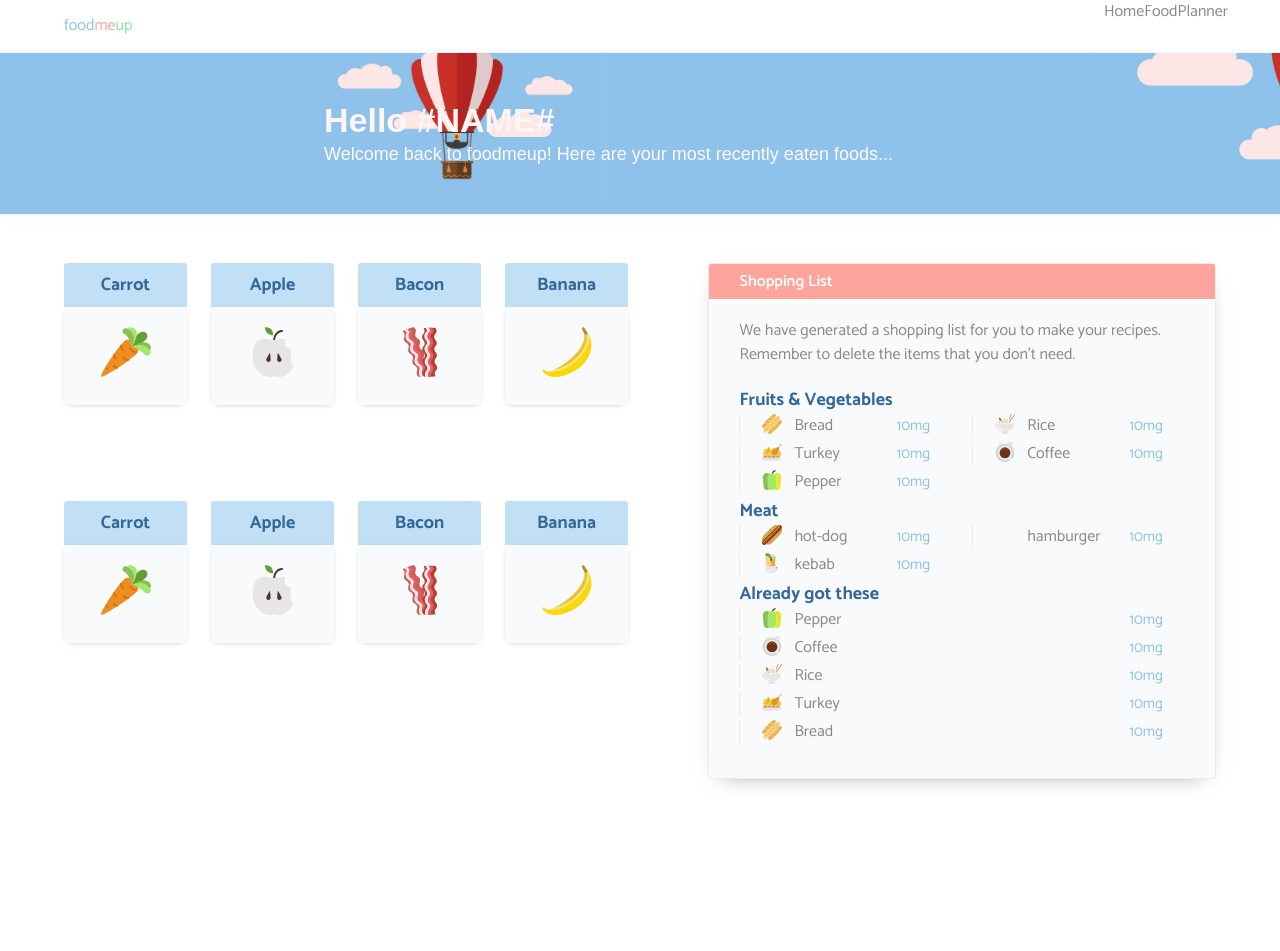
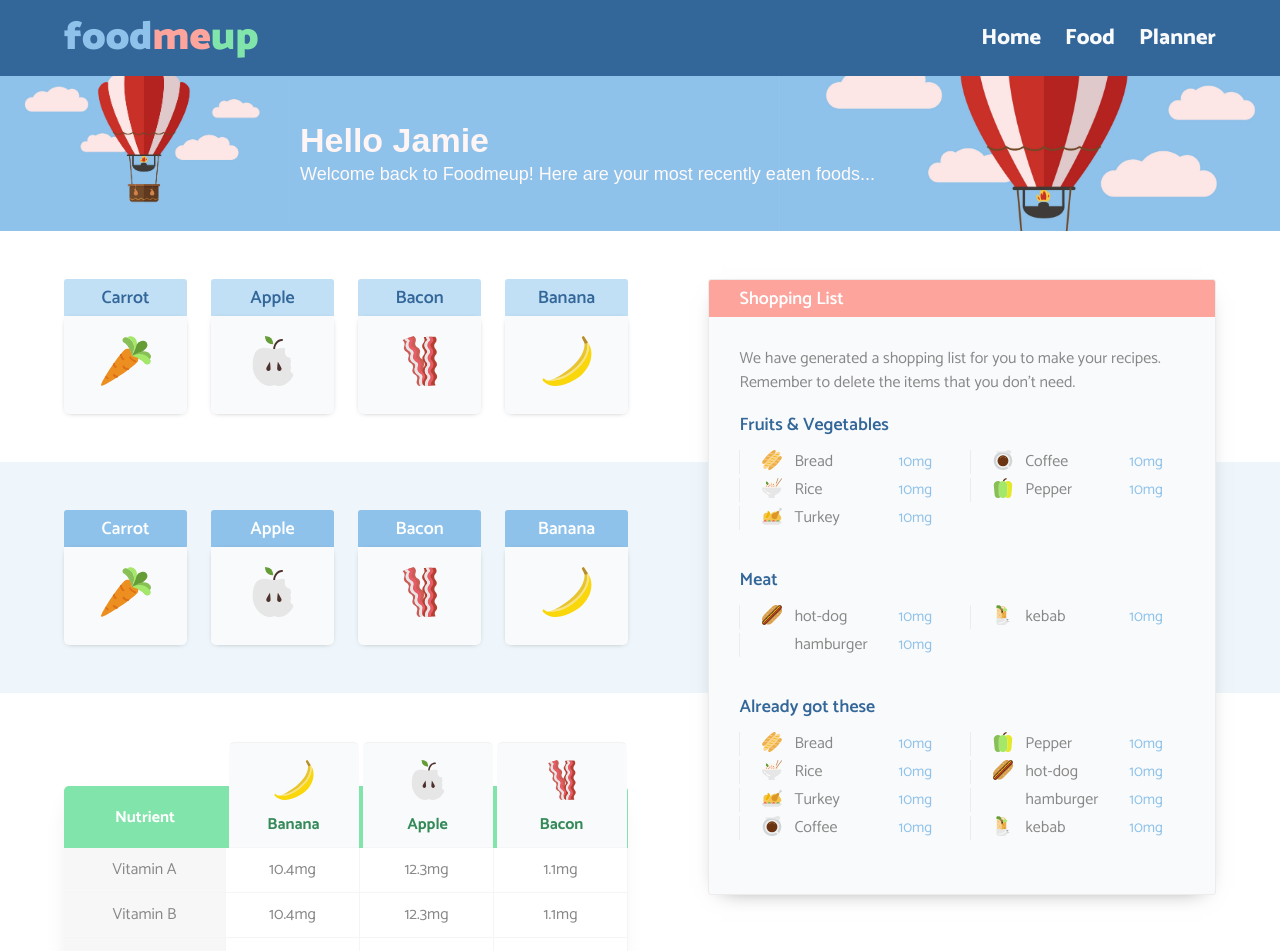
Before and after one commit to jamcd/food-app, a React (Create React App) app: page / in a window 1280 px wide. Shown: the top 951 px of the page. Before the commit the page ends 800 px from the top, so only its background shows below. Built offline with nearby package versions, Linux system fonts and the light colour scheme.

Commit message:
Added new component for shopping list Fixed console errors about missing array keys Further work on implementing the design

```diff
--- a/src/App.js
+++ b/src/App.js
@@ -7,15 +7,20 @@ import jelly from './img/food/jelly.svg'
 import apple from './img/food/apple.svg'
 import bacon from './img/food/bacon.svg'
 import banana from './img/food/banana.svg'
+import hamburger from './img/food/hamburguer-1.svg'
 import FoodItem from './components/FoodItem'
-
+import NutrientTable from './components/NutrientTable'
 
 class App extends Component {
+  constructor (props) {
+    super(props)
+    this.state = { userName: 'Jamie' };
+  }
   render() {
     return (
       <div className="App">
-        <NavBar />
-        <Header />
+        <NavBar className="main-nav"/>
+        <Header userName={this.state.userName}/>
         <HomePage />
       </div>
     );
@@ -25,7 +30,7 @@ class App extends Component {
 class NavBar extends Component {
   render() {
     return (
-      <section className="navbar" role="navigation">
+      <section className={'navbar ' + this.props.className} role="navigation">
         <div className="container">
           <div className="navbar-brand">
             <a href="/" className="navbar-item">
@@ -34,16 +39,16 @@ class NavBar extends Component {
             </a>
           </div>
           <div className="navbar-menu navbar-end">
-            <div className="site-nav-item">Home</div>
+            <a className="site-nav-item navbar-item">Home</a>
 
-            <div className="site-nav-item">Food</div>
+            <a className="site-nav-item navbar-item">Food</a>
 
-            <div className="site-nav-item">Planner
+            <a className="site-nav-item navbar-item">Planner
 
               <div className="site-nav__submenu">
                 <div className="food-item col-jm-8" draggable="true">
                   <div className="food-item__heading">
-                    <h6>Cupcake</h6>
+                    <h6 className="title is-6">Cupcake</h6>
                   </div>
                   <div className="food-item__content">
                     <img className="food-item__image" src={cupcake} alt="Cupcake" width="50" height="50"
@@ -52,7 +57,7 @@ class NavBar extends Component {
                 </div>
                 <div className="food-item col-jm-8" draggable="true">
                   <div className="food-item__heading">
-                    <h6>Carrot</h6>
+                    <h6 className="title is-6">Carrot</h6>
                   </div>
                   <div className="food-item__content">
                     <img className="food-item__image" src={carrot} alt="Carrot" width="50" height="50"
@@ -61,7 +66,7 @@ class NavBar extends Component {
                 </div>
                 <div className="food-item col-jm-8" draggable="true">
                   <div className="food-item__heading">
-                    <h6>Butter</h6>
+                    <h6 className="title is-6">Butter</h6>
                   </div>
                   <div className="food-item__content">
                     <img className="food-item__image" src={butter} alt="Butter" width="50" height="50"
@@ -70,14 +75,14 @@ class NavBar extends Component {
                 </div>
                 <div className="food-item col-jm-8" draggable="true">
                   <div className="food-item__heading">
-                    <h6>Jelly</h6>
+                    <h6 className="title is-6">Jelly</h6>
                   </div>
                   <div className="food-item__content">
                     <img className="food-item__image" src={jelly} alt="Jelly" width="50" height="50" draggable="false"/>
                   </div>
                 </div>
               </div>
-            </div>
+            </a>
           </div>
         </div>
       </section>
@@ -88,17 +93,17 @@ class NavBar extends Component {
 class FeaturedFoods extends Component {
   render() {
     return [
-      <div className="column">
-        <FoodItem name="Carrot" imgUri={carrot} />
+      <div className="column" key="Carrot">
+        <FoodItem name="Carrot" theme={this.props.theme} imgUri={carrot} />
       </div>,
-      <div className="column">
-        <FoodItem name="Apple" imgUri={apple} />
+      <div className="column" key="Apple">
+        <FoodItem name="Apple" theme={this.props.theme} imgUri={apple} />
       </div>,
-      <div className="column">
-        <FoodItem name="Bacon" imgUri={bacon} />
+      <div className="column" key="Bacon">
+        <FoodItem name="Bacon" theme={this.props.theme} imgUri={bacon} />
       </div>,
-      <div className="column">
-        <FoodItem name="Banana" imgUri={banana} />
+      <div className="column" key="Banana">
+        <FoodItem name="Banana" theme={this.props.theme} imgUri={banana} />
       </div>
     ]
   }
@@ -110,8 +115,8 @@ class Header extends Component {
       <section className="hero">
         <div className="hero-body welcome-section">
           <div className="container">
-            <h1 className="title welcome-title">Hello #NAME#</h1>
-            <h2 className="subtitle welcome-message">Welcome back to foodmeup! Here are your most recently eaten foods...</h2>
+            <h1 className="title welcome-title">Hello {this.props.userName}</h1>
+            <h2 className="subtitle welcome-message">Welcome back to Foodmeup! Here are your most recently eaten foods...</h2>
           </div>
         </div>
       </section>
@@ -128,7 +133,7 @@ class Header extends Component {
 class HomePage extends Component {
   render () {
     return [
-      <section className="section">
+      <section className="section" key="foods">
         <div className="container">
           <div className="columns">
             <FeaturedFoods />
@@ -138,13 +143,22 @@ class HomePage extends Component {
           </div>
         </div>
       </section>,
-      <section className="section">
+      <section className="section alt-background" key="foods-dark">
         <div className="container">
           <div className="columns">
             <div className="column is-half">
               <div className="columns">
-                <FeaturedFoods />
+                <FeaturedFoods theme="dark" />
               </div>
+            </div>
+          </div>
+        </div>
+      </section>,
+      <section className="section" key="nutrient-table">
+        <div className="container">
+          <div className="columns">
+            <div className="column is-half">
+              <NutrientTable />
             </div>
           </div>
         </div>
@@ -160,11 +174,8 @@ class ShoppingList extends Component {
     this.foodToBuy = {
       fruitVeg: ['Bread', 'Rice', 'Turkey', 'Coffee', 'Pepper'],
       meat: ['hot-dog', 'hamburger', 'kebab']
-    }
-    this.foodOwned = {
-      fruitVeg: ['Bread', 'Rice', 'Turkey', 'Coffee', 'Pepper'],
-      meat: ['hot-dog', 'hamburger', 'kebab']
-    }
+    };
+    this.foodOwned = ['Bread', 'Rice', 'Turkey', 'Coffee', 'Pepper', 'hot-dog', 'hamburger', 'kebab']
   };
 
   // Lifecycle hooks
@@ -183,58 +194,38 @@ class ShoppingList extends Component {
           <div className="shopping-list__content is-clearfix">
             <p>We have generated a shopping list for you to make your recipes. Remember to delete the items that you don't need.</p>
 
-            <h6>Fruits & Vegetables</h6>
-            <div className="row">
+            <h6 className="shopping-list__title title is-6">Fruits & Vegetables</h6>
+            <ul className="shopping-list__list">
               {this.foodToBuy.fruitVeg.map(food => {
                 return (
-                  <div className="col-jm-2" key={food}>
-                    <ul className="is-clearfix">
-                      <li className={'shopping-list__item food-icon--' + food.toLowerCase()}>{food}
-                        <span className="shopping-list__item-weight">10mg</span>
-                      </li>
-                    </ul>
-                  </div>
+                  <li className={'shopping-list__item food-icon--' + food.toLowerCase()} key={food}>{food}
+                    <span className="shopping-list__item-weight">10mg</span>
+                  </li>
                 )
               })}
-            </div>
+            </ul>
 
-            <h6>Meat</h6>
-            <div className="row">
+            <h6 className="shopping-list__title title is-6">Meat</h6>
+            <ul className="shopping-list__list">
               {this.foodToBuy.meat.map(food => {
                 return (
-                  <div className="col-jm-2" key={food}>
-                    <ul className="is-clearfix">
-                      <li className={'shopping-list__item food-icon--' + food.toLowerCase()}>{food}
-                        <span className="shopping-list__item-weight">10mg</span>
-                      </li>
-                    </ul>
-                  </div>
+                  <li className={'shopping-list__item food-icon--' + food.toLowerCase()} key={food}>{food}
+                    <span className="shopping-list__item-weight">10mg</span>
+                  </li>
                 )
               })}
-            </div>
+            </ul>
 
-            <h6>Already got these</h6>
-            <div className="row">
-              <div className="col-jm-1">
-                <ul className="is-clearfix">
-                  <li className="shopping-list__item food-icon--pepper">Pepper
+            <h6 className="shopping-list__title title is-6">Already got these</h6>
+            <ul className="shopping-list__list">
+              {this.foodOwned.map(food => {
+                return (
+                  <li className={'shopping-list__item food-icon--' + food.toLowerCase()} key={food}>{food}
                     <span className="shopping-list__item-weight">10mg</span>
                   </li>
-                  <li className="shopping-list__item food-icon--coffee">Coffee
-                    <span className="shopping-list__item-weight">10mg</span>
-                  </li>
-                  <li className="shopping-list__item food-icon--rice">Rice
-                    <span className="shopping-list__item-weight">10mg</span>
-                  </li>
-                  <li className="shopping-list__item food-icon--turkey">Turkey
-                    <span className="shopping-list__item-weight">10mg</span>
-                  </li>
-                  <li className="shopping-list__item food-icon--bread">Bread
-                    <span className="shopping-list__item-weight">10mg</span>
-                  </li>
-                </ul>
-              </div>
-            </div>
+                )
+              })}
+            </ul>
 
           </div>
         </div>
--- a/src/App.scss
+++ b/src/App.scss
@@ -1,45 +1,136 @@
 @import "../node_modules/bulma/sass/utilities/initial-variables";
 @import "../node_modules/bulma/sass/utilities/functions";
 @import url('https://fonts.googleapis.com/css?family=Catamaran:100,200,300,400,500,600,700,800,900');
+// Custom variables
+$food-blue: #c1e0f5;
+$dark-blue: #369;
 // Bulma overrides
-$light-blue: #c1e0f5;
-$primary: $light-blue;
+$sky-blue: #c1e0f5;
+$light-blue: #EEF6FB;
+$pink: #FDA49D;
+$dark-green: #81E4AB;
+$dark-sky-blue: #8EC2EA;
+//$dark-pink: ; // TODO JM
 $light: #F9FAFB;
+$primary: $sky-blue;
 $family-sans-serif: 'Catamaran', sans-serif;
 $family-primary: $family-sans-serif;
 $text: #888;
-
+$title-color: $dark-blue;
+$title-size: $size-1;
+$size-6: 1.12rem;
+$navbar-item-color: $light;
+$navbar-item-hover-color: $dark-blue;
+$navbar-item-active-color: $sky-blue;
 // Import remaining Bulma styles
 @import "../node_modules/bulma/bulma";
 
-.App {
-  //text-align: center;
+
+.main-nav {
+  background: $dark-blue;
+
+  .navbar-menu {
+    font-size: 22px;
+
+    .navbar-item {
+      font-weight: 800;
+    }
+  }
 }
 
-.App-logo {
-  animation: App-logo-spin infinite 20s linear;
-  height: 80px;
+.navbar-brand {
+  font-size: 40px;
+  font-weight: 900;
+
+  .navbar-item:hover {
+    background: none;
+  }
+}
+.welcome-section {
+  padding: 0;
+
+  background-color: #8EC2EA;
+
+  .container {
+    max-width: 1230px;
+    padding: 45px 50px;
+    background: url('img/hot-air-balloon-web.jpg') -26px -15px / 290px no-repeat, url('img/hot-air-balloon-web.jpg') 754px -60px / 530px no-repeat;
+  }
 }
 
-.App-header {
-  background-color: #222;
-  height: 150px;
-  padding: 20px;
+.alt-background {
+  background: $light-blue;
+}
+
+.food-item {
+  &--dark &__heading {
+    background: $dark-sky-blue;
+
+    .title {
       color: white;
     }
-
-.App-title {
-  font-size: 1.5em;
+  }
 }
 
-.App-intro {
-  font-size: large;
+.nutrient-table {
+  width: 100%;
+  margin-top: 45px;
+  text-align: center;
+  border-spacing: 0;
+  border-radius: 7px;
+  box-shadow: -2px 7px 25px -11px #E0E0E0;
+  border-collapse: separate;
+  table-layout: fixed;
+
+  tbody {
+    tr:last-of-type td:first-of-type {
+      border-radius: 0 0 0 5px;
+    }
+    tr:last-of-type td:last-of-type {
+      border-radius: 0 0 5px 0;
+    }
+    tr td:first-of-type {
+      background: #F7F7F7;
+    }
+  }
+  th {
+    width: 134px;
+    padding: 9px 2.5px 8px;
+    text-align: center;
+    vertical-align: middle;
+    background: $dark-green;
+    color: white;
+
+    &:first-of-type {
+      width: auto;
+      border-radius: 5px 0 0 0;
+
+      td {
+        padding-top: 20px;
+      }
+    }
+    &:last-of-type {
+      border-radius: 0 5px 0 0;
+    }
+    span {
+      width: 130px;
+    }
+  }
+  td {
+    padding: 10px;
+    text-align: center;
+    border-right: 1px solid whitesmoke;
+    border-bottom: 1px solid whitesmoke;
+  }
 }
 
-@keyframes App-logo-spin {
-  from { transform: rotate(0deg); }
-  to { transform: rotate(360deg); }
+
+
+.nutrient-table td {
+
 }
+
+
 
 
 // Food icons
@@ -378,24 +469,15 @@ h6 {
   color:#81E4AB;
 }
 
+$welcome-message-margin-left: 225px;
 
-.welcome-section {
-  border-bottom: 1px solid #F4F6F9;
-  border-top: 1px solid #F4F6F9;
-  box-shadow: 0 10px 30px #FDFDFD;
-  background: url('img/hot-air-balloon-web.jpg'), url('img/hot-air-balloon-web.jpg');
-  background-position: 312px -15px, 1090px -60px;
-  background-size: 290px, 530px;
-  background-repeat: no-repeat;
-  background-color: #8EC2EA;
-}
 .welcome-title {
-  margin-left: 260px;
+  margin-left: $welcome-message-margin-left;
   color: #FFF5F4;
   font-size: 34px;
 }
 .welcome-message {
-  margin-left: 260px;
+  margin-left: $welcome-message-margin-left;
   color: #FFF9F9;
   font-size: 18px;
   font-weight: 400;
@@ -408,48 +490,59 @@ h6 {
   border-radius: 3px;
   z-index: 9;
   box-shadow: 0 7px 22px -14px #7D7D7D;
-}
-.shopping-list__heading {
+
+  &__heading {
     background: #FDA49D;
     padding: 9px 30px 8px;
-}
-.shopping-list__heading h6 {
+
+    h6 {
       color: white;
     }
-.shopping-list__content {
-  padding: 20px 30px 30px;
   }
-.shopping-list__content p {
+  & &__title { // Higher specificity required
+    margin-bottom: 15px;
+  }
+  &__list {
+    column-count: 2;
+    margin-bottom: 20px;
+  }
+  &__content {
+    padding: 30px;
+
+    p {
       margin: 0 0 20px;
     }
-.shopping-list__container {
+  }
+  &__container {
     position: relative;
     float: right;
     width: 90%;
   }
-.shopping-list ul {
-  list-style: none;
-  padding-left: 0;
-}
-.shopping-list__item {
+  &__item {
     box-sizing: border-box;
     width: 100%;
     margin-bottom: 4px;
     border-left: 1px solid #ECECEC;
     padding: 0 22px;
-}
-.shopping-list__item,
-.shopping-list__item[class*="food-icon"]:before {
+
+    &,
+    &[class*="food-icon"]:before {
       float: left;
       line-height: 24px;
     }
-.shopping-list__item[class*="food-icon"]:before {
+    &[class*="food-icon"]:before {
       margin-right: 12px;
     }
-.shopping-list__item-weight {
+  }
+  &__item-weight {
     float: right;
     color: #8EC2EA;
     font-size: 15px;
+  }
+  ul {
+    list-style: none;
+    padding-left: 0;
+  }
 }
 
 
@@ -519,44 +612,6 @@ h6 {
   float: left;
   width: 50%;
 }
-.nutrient-table {
-  width: 100%;
-  margin-top: 45px;
-  text-align: center;
-  border-spacing: 0;
-  border-radius: 7px;
-  box-shadow: -2px 7px 25px -11px #E0E0E0;
-}
-.nutrient-table th {
-  width: 70px;
-  background: #81E4AB;
-  color: white;
-  padding: 9px 2.5px 8px;
-}
-.nutrient-table th:first-of-type {
-  border-radius: 5px 0 0 0;
-}
-.nutrient-table th:last-of-type {
-  border-radius: 0 5px 0 0;
-}
-.nutrient-table tbody tr:first-of-type td {
-  padding-top: 20px;
-}
-.nutrient-table tbody tr td:first-of-type {
-  background: #F7F7F7;
-}
-.nutrient-table tbody tr:last-of-type td:first-of-type {
-  border-radius: 0 0 0 5px;
-}
-.nutrient-table tbody tr:last-of-type td:last-of-type {
-  border-radius: 0 0 5px 0;
-}
-.nutrient-table td {
-  padding: 10px;
-  /* box-shadow: 0 3px 8px -7px #868686; */
-  border-right: 1px solid whitesmoke;
-  border-bottom: 1px solid whitesmoke;
-}
 
 .site-section--food-planner {
   padding-top: 0;
--- a/src/components/FoodItem.js
+++ b/src/components/FoodItem.js
@@ -3,9 +3,9 @@ import React, { Component } from 'react';
 class FoodItem extends Component {
   render () {
     return (
-      <div className="food-item" draggable="true">
+      <div className={'food-item' + this.props.theme ? ' food-item--' + this.props.theme : ''} draggable="true">
         <div className="food-item__heading">
-          <h6>{this.props.name}</h6>
+          <h6 className="title is-6">{this.props.name}</h6>
         </div>
         <div className="food-item__content">
           <img className="food-item__image" src={this.props.imgUri} alt={this.props.name} width="50" height="50" draggable="false"/>
--- /dev/null
+++ b/src/components/NutrientTable.js
@@ -0,0 +1,58 @@
+import React, { Component } from 'react';
+
+class NutrientTable extends Component {
+  render () {
+    return (
+      <table className="nutrient-table">
+        <thead>
+        <tr>
+          <th>Nutrient</th>
+          <th>
+            <span className="food-icon--banana">Banana</span>
+          </th>
+          <th>
+            <span className="food-icon--apple">Apple</span>
+          </th>
+          <th>
+            <span className="food-icon--bacon">Bacon</span>
+          </th>
+        </tr>
+        </thead>
+        <tbody>
+        <tr>
+          <td>Vitamin A</td>
+          <td>10.4mg</td>
+          <td>12.3mg</td>
+          <td>1.1mg</td>
+        </tr>
+        <tr>
+          <td>Vitamin B</td>
+          <td>10.4mg</td>
+          <td>12.3mg</td>
+          <td>1.1mg</td>
+        </tr>
+        <tr>
+          <td>Vitamin C</td>
+          <td>10.4mg</td>
+          <td>12.3mg</td>
+          <td>1.1mg</td>
+        </tr>
+        <tr>
+          <td>Vitamin D</td>
+          <td>10.4mg</td>
+          <td>12.3mg</td>
+          <td>1.1mg</td>
+        </tr>
+        <tr>
+          <td>Vitamin E</td>
+          <td>10.4mg</td>
+          <td>12.3mg</td>
+          <td>1.1mg</td>
+        </tr>
+        </tbody>
+      </table>
+    )
+  }
+}
+
+export default NutrientTable;
```
Lines whose indentation alone changed are shown as unchanged.
